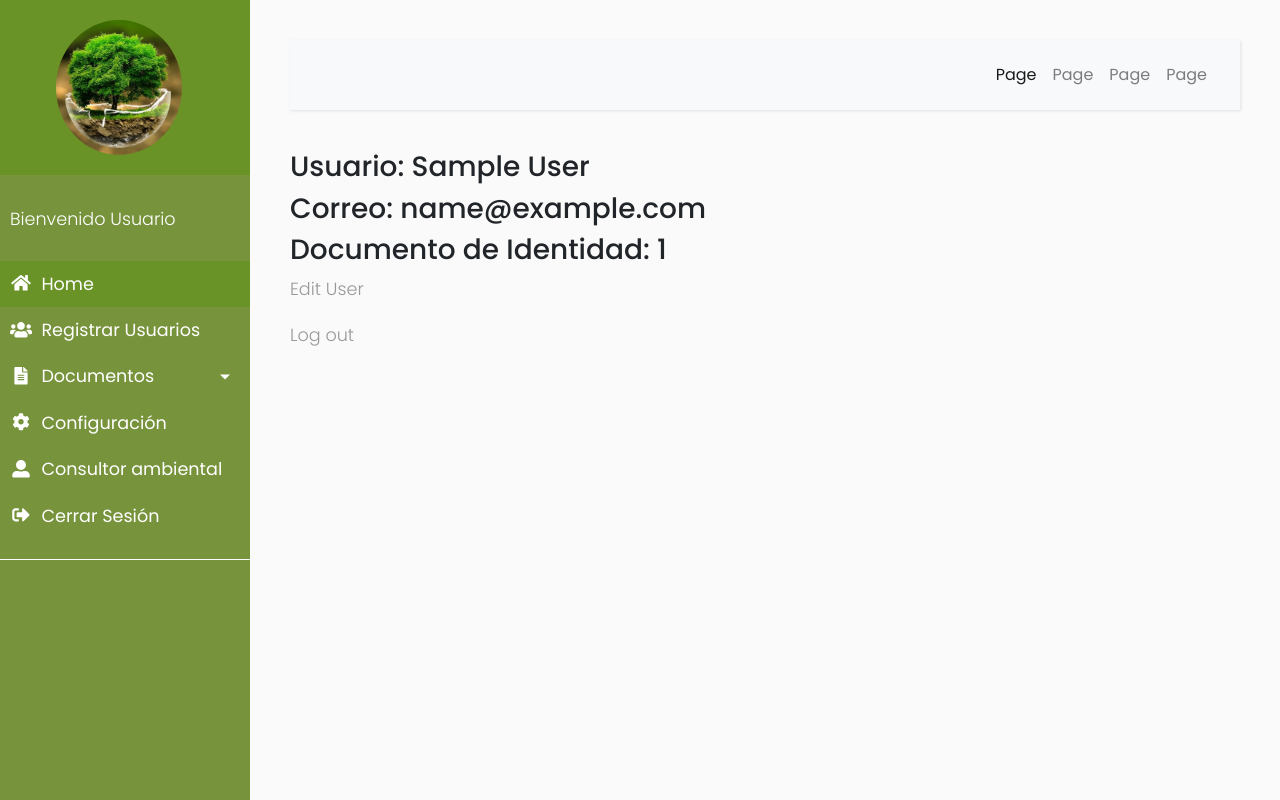
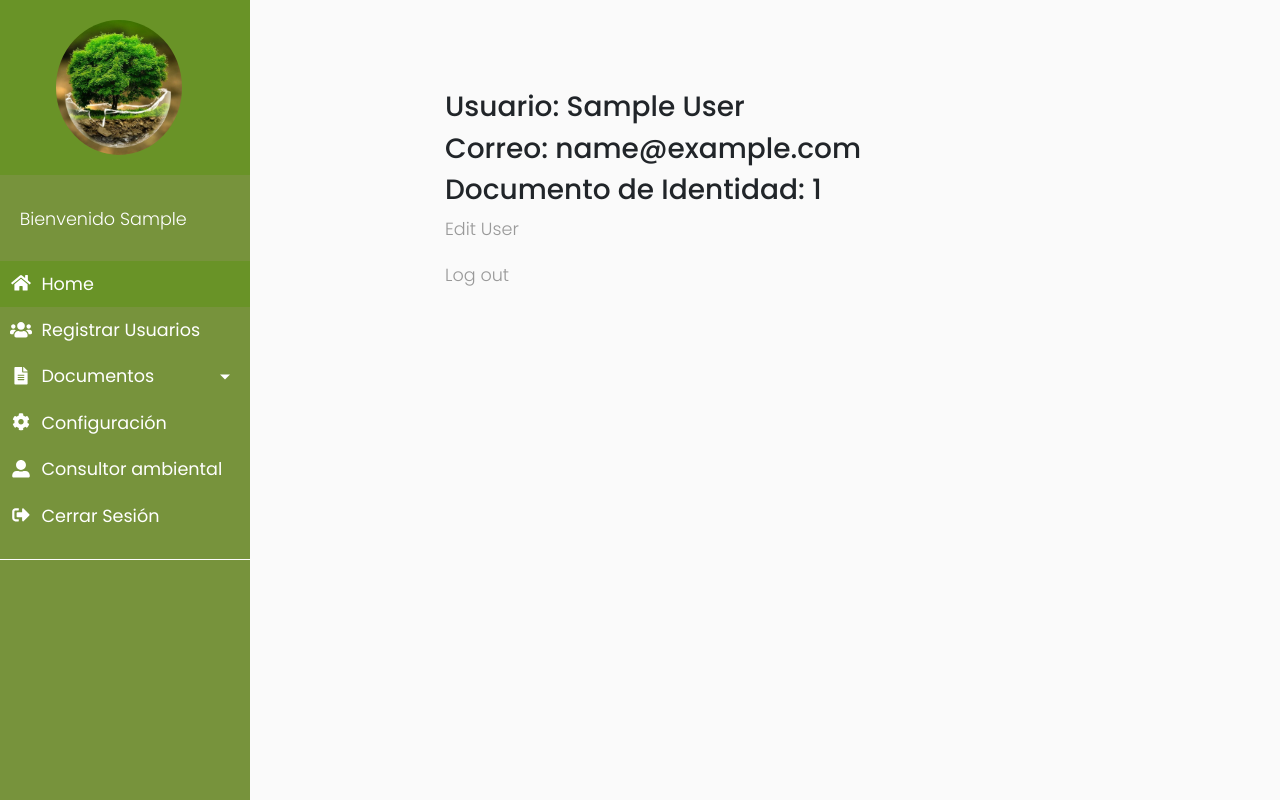
Before and after one commit to vanessaperez/EIA-EP4793, a Django app: page /users/profile/ in a window 1280 px wide. Run offline with Django 3.2, Linux system fonts and the light colour scheme; a user stored in the database is signed in; tables that the repository leaves empty hold one stand-in row (values such as "Sample post"); some libraries are stand-ins or nearby versions.

Commit message:
Nuevos cambios en la interfaz

```diff
--- a/static/css/custom1.css
+++ b/static/css/custom1.css
@@ -197,3 +197,13 @@ a.article:hover {
     background: #699327;
 
 }
+
+.login{
+    padding-top: 50px;
+    padding-left: 90px;
+}
+
+.user, .signup{
+  margin-top: 50px;
+  padding-left: 140px;
+}
--- a/templates/base1.html
+++ b/templates/base1.html
@@ -7,12 +7,9 @@
     <meta name="viewport" content="width=device-width, initial-scale=1.0">
     <meta http-equiv="X-UA-Compatible" content="IE=edge">
 
-    <title>{% block title %}EIA{% endblock title %}</title>
-
     <!-- Bootstrap CSS CDN -->
     <link rel="stylesheet" href="https://stackpath.bootstrapcdn.com/bootstrap/4.1.0/css/bootstrap.min.css" integrity="sha384-9gVQ4dYFwwWSjIDZnLEWnxCjeSWFphJiwGPXr1jddIhOegiu1FwO5qRGvFXOdJZ4" crossorigin="anonymous">
-    <!-- Our Custom CSS -->
-    <link rel="stylesheet" href="{% static 'css/custom1.css' %}">
+
     <!-- Scrollbar Custom CSS -->
     <link rel="stylesheet" href="https://cdnjs.cloudflare.com/ajax/libs/malihu-custom-scrollbar-plugin/3.1.5/jquery.mCustomScrollbar.min.css">
 
@@ -22,6 +19,11 @@
     <!-- Font Awesome JS -->
     <script defer src="https://use.fontawesome.com/releases/v5.0.13/js/solid.js" integrity="sha384-tzzSw1/Vo+0N5UhStP3bvwWPq+uvzCMfrN1fEFe+xBmv1C/AtVX5K0uZtmcHitFZ" crossorigin="anonymous"></script>
     <script defer src="https://use.fontawesome.com/releases/v5.0.13/js/fontawesome.js" integrity="sha384-6OIrr52G08NpOFSZdxxz1xdNSndlD4vdcf/q2myIUVO0VsqaGHJsB0RaBE01VTOY" crossorigin="anonymous"></script>
+
+    <!-- Our Custom CSS -->
+    <link rel="stylesheet" href="{% static 'css/custom1.css' %}">
+
+    <title>{% block title %}EIA{% endblock title %}</title>
 
 </head>
 
@@ -35,18 +37,22 @@
             </div>
 
             <ul class="list-unstyled components">
-                <p>Bienvenido Usuario</p>
+                <p>&nbsp; Bienvenido {{ user.first_name }}</p>
                  <li>
                     <a href="#" class="home""><i class="fas fa-home fa-fw"></i>&nbsp; Home</a>
                 </li>
                 <li>
-                    <a href="#"><i class="fas fa-users fa-fw"></i>&nbsp; Registrar Usuarios</a>
+                    {% if user.is_superuser %}
+                        <a href="{% url 'signup' %}"><i class="fas fa-users fa-fw"></i>&nbsp; Registrar Usuarios</a>
+                    {% endif %}
                 </li>
                  <li class="active">
                     <a href="#homeSubmenu" data-toggle="collapse" aria-expanded="false" class="dropdown-toggle"><i class="fas fa-file-alt fa-fw"></i>&nbsp; Documentos</a>
                     <ul class="collapse list-unstyled" id="homeSubmenu">
                         <li>
+                            {% if not user.is_superuser %}
                             <a href="{% url 'datos_proyecto' %}"><i class="fas fa-plus-circle fa-fw"></i>&nbsp; Crear</a>
+                            {% endif %}
                         </li>
                         <li>
                             <a href="#"><i class="fas fa-search fa-fw"></i>&nbsp; Buscar</a>
@@ -54,54 +60,23 @@
                     </ul>
                 </li>
                 <li>
-                    <a href="#">
-                        <i class="fas fa-cog fa-fw"></i>&nbsp; Configuración</a>
+                    <a href="#"><i class="fas fa-cog fa-fw"></i>&nbsp; Configuración</a>
                 </li>
                 <li>
                     <a href="#"><i class="fas fa-user-alt fa-fw"></i>&nbsp; Consultor ambiental</a>
                 </li>
                  <li>
-                    <a href="#"><i class="fas fa-sign-out-alt fa-fw"></i>&nbsp; Cerrar Sesión</a>
+                    <a href="{% url 'login' %}"><i class="fas fa-sign-out-alt fa-fw"></i>&nbsp; Cerrar Sesión</a>
                 </li>
             </ul>
         </nav>
 
         <!-- Page Content  -->
         <div id="content">
-
-            <nav class="navbar navbar-expand-lg navbar-light bg-light">
                 <div class="container-fluid">
-
-                 <!--   <button type="button" id="sidebarCollapse" class="btn btn-info">
-                        <i class="fas fa-align-left"></i>
-                        <span>Toggle Sidebar</span>
-                    </button> -->
-                    <button class="btn btn-dark d-inline-block d-lg-none ml-auto" type="button" data-toggle="collapse" data-target="#navbarSupportedContent" aria-controls="navbarSupportedContent" aria-expanded="false" aria-label="Toggle navigation">
-                        <i class="fas fa-align-justify"></i>
-                    </button>
-
-                    <div class="collapse navbar-collapse" id="navbarSupportedContent">
-                        <ul class="nav navbar-nav ml-auto">
-                            <li class="nav-item active">
-                                <a class="nav-link" href="#">Page</a>
-                            </li>
-                            <li class="nav-item">
-                                <a class="nav-link" href="#">Page</a>
-                            </li>
-                            <li class="nav-item">
-                                <a class="nav-link" href="#">Page</a>
-                            </li>
-                            <li class="nav-item">
-                                <a class="nav-link" href="#">Page</a>
-                            </li>
-                        </ul>
-                    </div>
+                    {% block content %}
+                    {% endblock %}
                 </div>
-            </nav>
-
-            {% block content %}
-            {% endblock %}
-
         </div>
     </div>
 
@@ -114,19 +89,6 @@
     <!-- jQuery Custom Scroller CDN -->
     <script src="https://cdnjs.cloudflare.com/ajax/libs/malihu-custom-scrollbar-plugin/3.1.5/jquery.mCustomScrollbar.concat.min.js"></script>
 
-    <script type="text/javascript">
-        $(document).ready(function () {
-            $("#sidebar").mCustomScrollbar({
-                theme: "minimal"
-            });
-
-            $('#sidebarCollapse').on('click', function () {
-                $('#sidebar, #content').toggleClass('active');
-                $('.collapse.in').toggleClass('in');
-                $('a[aria-expanded=true]').attr('aria-expanded', 'false');
-            });
-        });
-    </script>
 </body>
 
 </html>
```
Also changed, not shown: templates/registration/login.html (+18 -62 lines).
